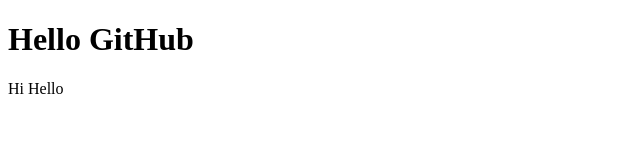
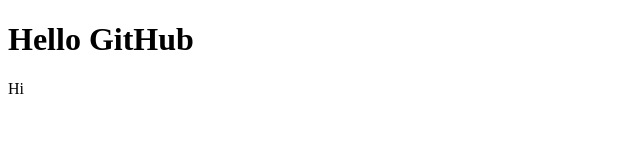
Before and after one commit to Riththika0428/First-project, a plain HTML site: page index.html in a window 1280 px wide. Shown: the full height of the page, 0-640 px from the left. Drawn offline with Linux system fonts and the light colour scheme.

Commit message:
line 10 changed

```diff
--- a/index.html
+++ b/index.html
@@ -7,6 +7,6 @@
 </head>
 <body>
     <h1>Hello GitHub</h1>
-    <p>Hi Hello</p>
+    <p>Hi</p>
 </body>
 </html>
```
